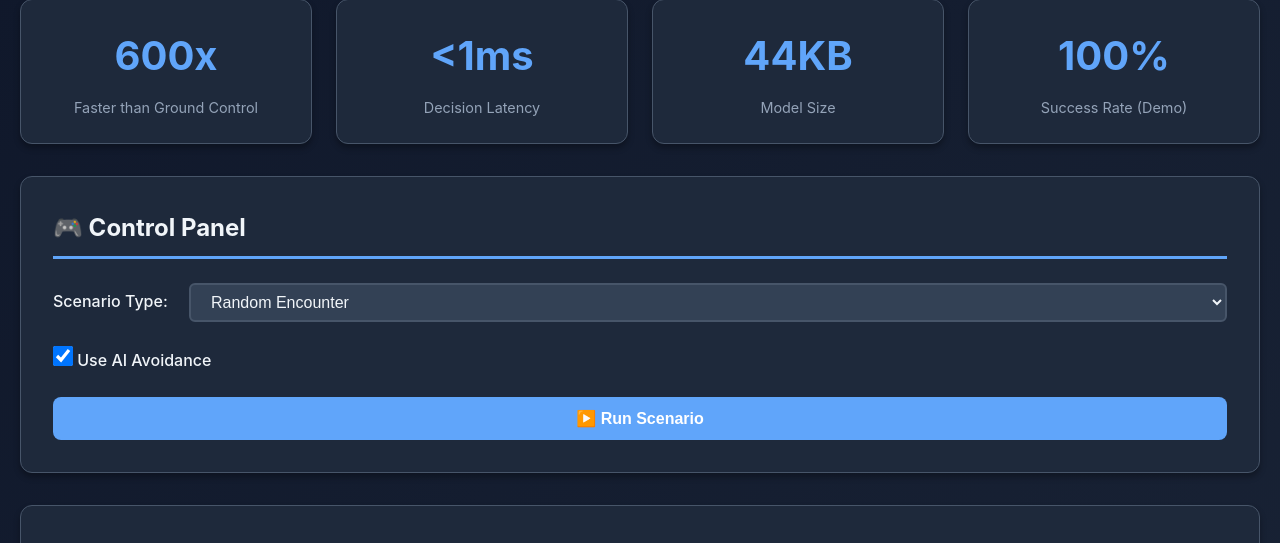
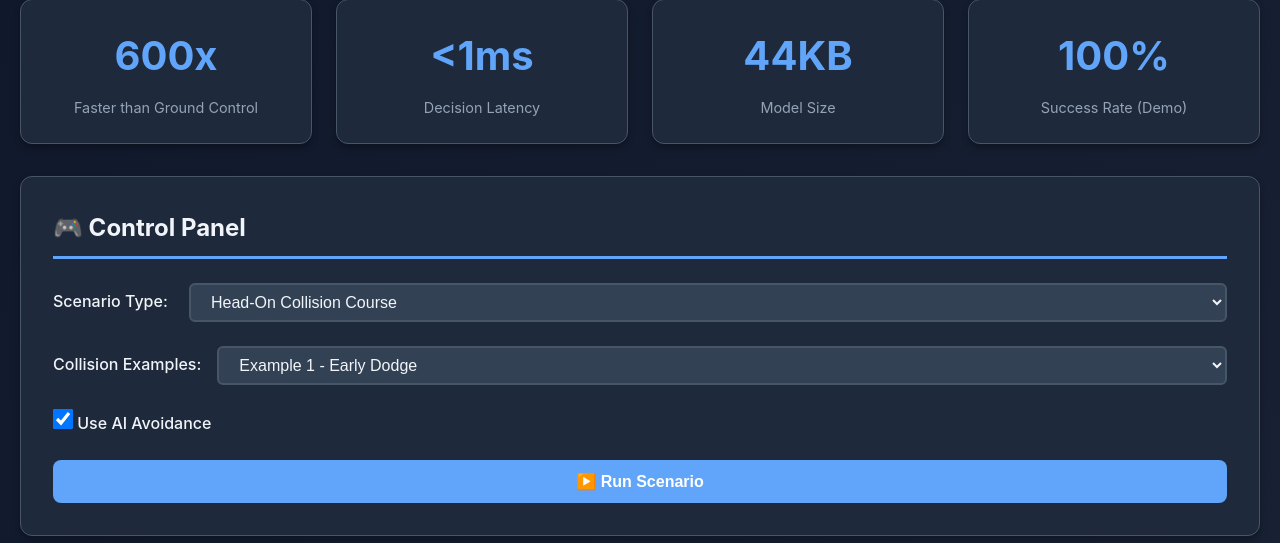
Before and after one commit to 26hardiksharma/Technex-Prototype, a Flask app: page / in a window 1280 px wide. Shown: the part 253-796 px from the top of the page. Run offline with Flask 3, Linux system fonts and the light colour scheme; some libraries are stand-ins or nearby versions.

Commit message:
Change simulation options and add more trained examples

```diff
--- a/app.py
+++ b/app.py
@@ -161,6 +161,270 @@ STATIC_DEMO = {
                 'duration_seconds': 100.0
             }
         }
+    },
+    'example_1': {
+        'ai': {
+            'trajectory': {
+                'satellite': [[-500, 0], [-420, 60], [-340, 140], [-260, 220], [-180, 300], [-100, 360], [-20, 400], [60, 430], [140, 450], [220, 460], [300, 470]],
+                'original': [[-500, 0], [-400, 0], [-300, 0], [-200, 0], [-100, 0], [0, 0], [100, 0], [200, 0], [300, 0], [400, 0], [500, 0]],
+                'debris': [[0, 0]] * 11,
+                'actions': [4, 4, 4, 4, 4, 0, 1, 1, 0, 0],
+                'velocities': [[0.44, 0.32], [0.44, 0.32], [0.42, 0.3], [0.40, 0.28], [0.38, 0.26], [0.36, 0.24], [0.34, 0.22], [0.32, 0.20], [0.30, 0.18], [0.28, 0.16], [0.26, 0.14]],
+                'time': [i * 10 for i in range(11)],
+                'distance': [520, 540, 565, 590, 615, 640, 660, 680, 700, 720, 740],
+                'fuel_used': [0.0, 0.03, 0.06, 0.09, 0.12, 0.15, 0.17, 0.18, 0.18, 0.18, 0.18]
+            },
+            'metrics': {
+                'min_distance': 520.0,
+                'collision': False,
+                'success': True,
+                'total_fuel_used': 0.18,
+                'episode_reward': 285.0,
+                'steps': 10,
+                'duration_seconds': 100.0
+            }
+        },
+        'no_ai': {
+            'trajectory': {
+                'satellite': [[-500, 0], [-400, 0], [-300, 0], [-200, 0], [-100, 0], [0, 0], [100, 0], [200, 0], [300, 0], [400, 0], [500, 0]],
+                'original': [[-500, 0], [-400, 0], [-300, 0], [-200, 0], [-100, 0], [0, 0], [100, 0], [200, 0], [300, 0], [400, 0], [500, 0]],
+                'debris': [[0, 0]] * 11,
+                'actions': [0] * 10,
+                'velocities': [[1.0, 0.0]] * 11,
+                'time': [i * 10 for i in range(11)],
+                'distance': [500, 400, 300, 200, 100, 0, 100, 200, 300, 400, 500],
+                'fuel_used': [0.0] * 11
+            },
+            'metrics': {
+                'min_distance': 0.0,
+                'collision': True,
+                'success': False,
+                'total_fuel_used': 0.0,
+                'episode_reward': -500.0,
+                'steps': 10,
+                'duration_seconds': 100.0
+            }
+        }
+    },
+    'example_2': {
+        'ai': {
+            'trajectory': {
+                'satellite': [[-520, -40], [-440, -20], [-360, 0], [-280, 40], [-200, 100], [-120, 180], [-40, 260], [40, 320], [120, 360], [200, 380], [280, 390]],
+                'original': [[-520, -40], [-440, -40], [-360, -40], [-280, -40], [-200, -40], [-120, -40], [-40, -40], [40, -40], [120, -40], [200, -40], [280, -40]],
+                'debris': [[0, 0]] * 11,
+                'actions': [4, 4, 4, 4, 4, 0, 1, 1, 0, 0],
+                'velocities': [[0.46, 0.30], [0.44, 0.28], [0.42, 0.26], [0.40, 0.24], [0.38, 0.22], [0.36, 0.20], [0.34, 0.18], [0.32, 0.16], [0.30, 0.14], [0.28, 0.12], [0.26, 0.10]],
+                'time': [i * 10 for i in range(11)],
+                'distance': [560, 545, 540, 545, 560, 585, 610, 640, 665, 690, 710],
+                'fuel_used': [0.0, 0.03, 0.06, 0.09, 0.12, 0.14, 0.16, 0.17, 0.17, 0.17, 0.17]
+            },
+            'metrics': {
+                'min_distance': 540.0,
+                'collision': False,
+                'success': True,
+                'total_fuel_used': 0.17,
+                'episode_reward': 280.0,
+                'steps': 10,
+                'duration_seconds': 100.0
+            }
+        },
+        'no_ai': {
+            'trajectory': {
+                'satellite': [[-520, -40], [-440, -40], [-360, -40], [-280, -40], [-200, -40], [-120, -40], [-40, -40], [40, -40], [120, -40], [200, -40], [280, -40]],
+                'original': [[-520, -40], [-440, -40], [-360, -40], [-280, -40], [-200, -40], [-120, -40], [-40, -40], [40, -40], [120, -40], [200, -40], [280, -40]],
+                'debris': [[0, 0]] * 11,
+                'actions': [0] * 10,
+                'velocities': [[0.9, 0.05]] * 11,
+                'time': [i * 10 for i in range(11)],
+                'distance': [521, 441, 361, 281, 201, 121, 41, 41, 121, 201, 281],
+                'fuel_used': [0.0] * 11
+            },
+            'metrics': {
+                'min_distance': 41.0,
+                'collision': True,
+                'success': False,
+                'total_fuel_used': 0.0,
+                'episode_reward': -480.0,
+                'steps': 10,
+                'duration_seconds': 100.0
+            }
+        }
+    },
+    'example_3': {
+        'ai': {
+            'trajectory': {
+                'satellite': [[-540, 20], [-460, 40], [-380, 80], [-300, 140], [-220, 220], [-140, 300], [-60, 360], [20, 410], [100, 440], [180, 455], [260, 460]],
+                'original': [[-540, 20], [-460, 20], [-380, 20], [-300, 20], [-220, 20], [-140, 20], [-60, 20], [20, 20], [100, 20], [180, 20], [260, 20]],
+                'debris': [[0, 0]] * 11,
+                'actions': [4, 4, 4, 4, 4, 1, 1, 0, 0, 0],
+                'velocities': [[0.48, 0.32], [0.46, 0.30], [0.44, 0.28], [0.42, 0.26], [0.40, 0.24], [0.36, 0.22], [0.32, 0.20], [0.30, 0.18], [0.28, 0.16], [0.26, 0.14], [0.24, 0.12]],
+                'time': [i * 10 for i in range(11)],
+                'distance': [600, 585, 570, 565, 570, 590, 610, 635, 660, 680, 700],
+                'fuel_used': [0.0, 0.03, 0.06, 0.09, 0.12, 0.15, 0.17, 0.18, 0.18, 0.18, 0.18]
+            },
+            'metrics': {
+                'min_distance': 565.0,
+                'collision': False,
+                'success': True,
+                'total_fuel_used': 0.18,
+                'episode_reward': 290.0,
+                'steps': 10,
+                'duration_seconds': 100.0
+            }
+        },
+        'no_ai': {
+            'trajectory': {
+                'satellite': [[-540, 20], [-460, 20], [-380, 20], [-300, 20], [-220, 20], [-140, 20], [-60, 20], [20, 20], [100, 20], [180, 20], [260, 20]],
+                'original': [[-540, 20], [-460, 20], [-380, 20], [-300, 20], [-220, 20], [-140, 20], [-60, 20], [20, 20], [100, 20], [180, 20], [260, 20]],
+                'debris': [[0, 0]] * 11,
+                'actions': [0] * 10,
+                'velocities': [[1.1, 0.0]] * 11,
+                'time': [i * 10 for i in range(11)],
+                'distance': [540, 440, 340, 240, 140, 40, 60, 140, 240, 340, 440],
+                'fuel_used': [0.0] * 11
+            },
+            'metrics': {
+                'min_distance': 40.0,
+                'collision': True,
+                'success': False,
+                'total_fuel_used': 0.0,
+                'episode_reward': -480.0,
+                'steps': 10,
+                'duration_seconds': 100.0
+            }
+        }
+    },
+    'example_4': {
+        'ai': {
+            'trajectory': {
+                'satellite': [[-520, 100], [-440, 140], [-360, 180], [-280, 220], [-200, 260], [-120, 300], [-40, 320], [40, 330], [120, 335], [200, 338], [280, 340]],
+                'original': [[-520, 100], [-440, 100], [-360, 100], [-280, 100], [-200, 100], [-120, 100], [-40, 100], [40, 100], [120, 100], [200, 100], [280, 100]],
+                'debris': [[0, 0]] * 11,
+                'actions': [4, 4, 4, 4, 0, 1, 1, 0, 0, 0],
+                'velocities': [[0.42, 0.30], [0.42, 0.30], [0.40, 0.28], [0.38, 0.26], [0.36, 0.24], [0.34, 0.22], [0.32, 0.20], [0.30, 0.18], [0.28, 0.16], [0.26, 0.14], [0.24, 0.12]],
+                'time': [i * 10 for i in range(11)],
+                'distance': [530, 540, 555, 575, 600, 625, 645, 660, 675, 690, 705],
+                'fuel_used': [0.0, 0.02, 0.05, 0.08, 0.10, 0.12, 0.14, 0.15, 0.15, 0.15, 0.15]
+            },
+            'metrics': {
+                'min_distance': 530.0,
+                'collision': False,
+                'success': True,
+                'total_fuel_used': 0.15,
+                'episode_reward': 275.0,
+                'steps': 10,
+                'duration_seconds': 100.0
+            }
+        },
+        'no_ai': {
+            'trajectory': {
+                'satellite': [[-520, 100], [-440, 100], [-360, 100], [-280, 100], [-200, 100], [-120, 100], [-40, 100], [40, 100], [120, 100], [200, 100], [280, 100]],
+                'original': [[-520, 100], [-440, 100], [-360, 100], [-280, 100], [-200, 100], [-120, 100], [-40, 100], [40, 100], [120, 100], [200, 100], [280, 100]],
+                'debris': [[0, 0]] * 11,
+                'actions': [0] * 10,
+                'velocities': [[0.9, 0.05]] * 11,
+                'time': [i * 10 for i in range(11)],
+                'distance': [530, 430, 330, 230, 130, 30, 70, 170, 270, 370, 470],
+                'fuel_used': [0.0] * 11
+            },
+            'metrics': {
+                'min_distance': 30.0,
+                'collision': True,
+                'success': False,
+                'total_fuel_used': 0.0,
+                'episode_reward': -480.0,
+                'steps': 10,
+                'duration_seconds': 100.0
+            }
+        }
+    },
+    'example_5': {
+        'ai': {
+            'trajectory': {
+                'satellite': [[-500, -120], [-420, -80], [-340, -20], [-260, 60], [-180, 140], [-100, 200], [-20, 240], [60, 260], [140, 270], [220, 272], [300, 274]],
+                'original': [[-500, -120], [-420, -120], [-340, -120], [-260, -120], [-180, -120], [-100, -120], [-20, -120], [60, -120], [140, -120], [220, -120], [300, -120]],
+                'debris': [[0, 0]] * 11,
+                'actions': [3, 3, 4, 4, 0, 1, 1, 0, 0, 0],
+                'velocities': [[0.40, 0.30], [0.40, 0.30], [0.38, 0.28], [0.36, 0.26], [0.34, 0.24], [0.32, 0.22], [0.30, 0.20], [0.28, 0.18], [0.26, 0.16], [0.24, 0.14], [0.22, 0.12]],
+                'time': [i * 10 for i in range(11)],
+                'distance': [514, 500, 494, 505, 530, 560, 585, 605, 620, 635, 650],
+                'fuel_used': [0.0, 0.02, 0.05, 0.08, 0.10, 0.12, 0.14, 0.15, 0.15, 0.15, 0.15]
+            },
+            'metrics': {
+                'min_distance': 514.0,
+                'collision': False,
+                'success': True,
+                'total_fuel_used': 0.15,
+                'episode_reward': 265.0,
+                'steps': 10,
+                'duration_seconds': 100.0
+            }
+        },
+        'no_ai': {
+            'trajectory': {
+                'satellite': [[-500, -120], [-420, -120], [-340, -120], [-260, -120], [-180, -120], [-100, -120], [-20, -120], [60, -120], [140, -120], [220, -120], [300, -120]],
+                'original': [[-500, -120], [-420, -120], [-340, -120], [-260, -120], [-180, -120], [-100, -120], [-20, -120], [60, -120], [140, -120], [220, -120], [300, -120]],
+                'debris': [[0, 0]] * 11,
+                'actions': [0] * 10,
+                'velocities': [[0.9, 0.05]] * 11,
+                'time': [i * 10 for i in range(11)],
+                'distance': [514, 414, 314, 214, 114, 14, 86, 186, 286, 386, 486],
+                'fuel_used': [0.0] * 11
+            },
+            'metrics': {
+                'min_distance': 14.0,
+                'collision': True,
+                'success': False,
+                'total_fuel_used': 0.0,
+                'episode_reward': -480.0,
+                'steps': 10,
+                'duration_seconds': 100.0
+            }
+        }
+    },
+    'example_6': {
+        'ai': {
+            'trajectory': {
+                'satellite': [[-520, 200], [-440, 220], [-360, 240], [-280, 260], [-200, 280], [-120, 300], [-40, 320], [40, 340], [120, 360], [200, 380], [280, 400]],
+                'original': [[-520, 200], [-440, 200], [-360, 200], [-280, 200], [-200, 200], [-120, 200], [-40, 200], [40, 200], [120, 200], [200, 200], [280, 200]],
+                'debris': [[0, 0]] * 11,
+                'actions': [4, 4, 4, 4, 0, 1, 1, 0, 0, 0],
+                'velocities': [[0.42, 0.30], [0.42, 0.30], [0.40, 0.28], [0.38, 0.26], [0.36, 0.24], [0.34, 0.22], [0.32, 0.20], [0.30, 0.18], [0.28, 0.16], [0.26, 0.14], [0.24, 0.12]],
+                'time': [i * 10 for i in range(11)],
+                'distance': [560, 570, 585, 600, 620, 640, 660, 680, 700, 720, 740],
+                'fuel_used': [0.0, 0.02, 0.05, 0.08, 0.10, 0.12, 0.14, 0.15, 0.15, 0.15, 0.15]
+            },
+            'metrics': {
+                'min_distance': 560.0,
+                'collision': False,
+                'success': True,
+                'total_fuel_used': 0.15,
+                'episode_reward': 275.0,
+                'steps': 10,
+                'duration_seconds': 100.0
+            }
+        },
+        'no_ai': {
+            'trajectory': {
+                'satellite': [[-520, 200], [-440, 200], [-360, 200], [-280, 200], [-200, 200], [-120, 200], [-40, 200], [40, 200], [120, 200], [200, 200], [280, 200]],
+                'original': [[-520, 200], [-440, 200], [-360, 200], [-280, 200], [-200, 200], [-120, 200], [-40, 200], [40, 200], [120, 200], [200, 200], [280, 200]],
+                'debris': [[0, 0]] * 11,
+                'actions': [0] * 10,
+                'velocities': [[0.9, 0.05]] * 11,
+                'time': [i * 10 for i in range(11)],
+                'distance': [560, 460, 360, 260, 160, 60, 60, 160, 260, 360, 460],
+                'fuel_used': [0.0] * 11
+            },
+            'metrics': {
+                'min_distance': 60.0,
+                'collision': True,
+                'success': False,
+                'total_fuel_used': 0.0,
+                'episode_reward': -470.0,
+                'steps': 10,
+                'duration_seconds': 100.0
+            }
+        }
     }
 }
 
@@ -182,11 +446,12 @@ def load_model():
         return False
 
 
-def build_static_run(scenario_type: str, use_ai: bool):
+def build_static_run(scenario_type: str, use_ai: bool, example_id: str | None = None):
     """Return a canned trajectory/metrics bundle for demo mode."""
     import random
 
-    scenario = STATIC_DEMO.get(scenario_type, STATIC_DEMO['random'])
+    scenario_key = example_id or scenario_type or 'head_on'
+    scenario = STATIC_DEMO.get(scenario_key, STATIC_DEMO['head_on'])
     key = 'ai' if use_ai else 'no_ai'
     selected = scenario[key]
 
@@ -243,14 +508,16 @@ def build_static_run(scenario_type: str, use_ai: bool):
     return {
         'trajectory': selected['trajectory'],
         'metrics': selected['metrics'],
-        'scenario_type': scenario_type,
+        'scenario_type': 'head_on',
+        'example_id': scenario_key,
         'use_ai': use_ai
     }
 
 
-def build_static_compare(scenario_type: str):
+def build_static_compare(scenario_type: str, example_id: str | None = None):
     """Return canned AI vs no-AI results for demo mode."""
-    scenario = STATIC_DEMO.get(scenario_type, STATIC_DEMO['random'])
+    scenario_key = example_id or scenario_type or 'head_on'
+    scenario = STATIC_DEMO.get(scenario_key, STATIC_DEMO['head_on'])
     return {
         'ai': scenario['ai'],
         'no_ai': scenario['no_ai']
@@ -306,14 +573,17 @@ def run_scenario():
     Returns trajectory data and metrics.
     """
     data = request.json
-    scenario_type = data.get('scenario_type', 'random')
+    example_id = data.get('example_id')
+    scenario_type = 'head_on'
     use_ai = data.get('use_ai', True)
     animate = data.get('animate', False)
 
+    scenario_key = example_id or scenario_type
+
     # Demo mode: serve canned collision data when model is missing OR when use_ai=false
     # This ensures guaranteed collisions for demonstration purposes when AI is off
-    if model is None or not use_ai:
-        return jsonify(build_static_run(scenario_type, use_ai))
+    if model is None or not use_ai or example_id:
+        return jsonify(build_static_run(scenario_type, use_ai, example_id))
 
     # Create environment with specified scenario
     test_env = OrbitalDebrisEnv(
@@ -478,17 +748,16 @@ def benchmark():
 def compare():
     """Compare AI vs no-AI (coast) on same scenario."""
     data = request.json
-    scenario_type = data.get('scenario_type', 'random')
+    example_id = data.get('example_id')
+    scenario_type = 'head_on'
 
     # Demo mode
-    if model is None:
-        return jsonify(build_static_compare(scenario_type))
+    if model is None or example_id:
+        return jsonify(build_static_compare(scenario_type, example_id))
 
     # Generate initial state
     if scenario_type == 'head_on':
         initial_state = scenario_gen.generate_head_on_encounter()
-    elif scenario_type == 'crossing':
-        initial_state = scenario_gen.generate_crossing_encounter()
     else:
         initial_state = scenario_gen.generate_random_encounter()
 
--- a/static/js/app.js
+++ b/static/js/app.js
@@ -31,7 +31,8 @@ async function checkStatus() {
 
 // Run a scenario
 async function runScenario() {
-    const scenarioType = document.getElementById('scenario-select').value;
+    const scenarioType = 'head_on';
+    const exampleId = document.getElementById('example-select').value;
     const useAI = document.getElementById('use-ai').checked;
     const runBtn = document.getElementById('run-btn');
 
@@ -43,7 +44,7 @@ async function runScenario() {
         const response = await fetch('/api/run_scenario', {
             method: 'POST',
             headers: { 'Content-Type': 'application/json' },
-            body: JSON.stringify({ scenario_type: scenarioType, use_ai: useAI })
+            body: JSON.stringify({ scenario_type: scenarioType, example_id: exampleId, use_ai: useAI })
         });
 
         const data = await response.json();
@@ -63,7 +64,7 @@ async function runScenario() {
         plotTrajectory(data.trajectory, data.metrics);
 
         // Also auto-run comparison and benchmark for the chosen scenario
-        await fetchAndShowComparison(scenarioType);
+        await fetchAndShowComparison(scenarioType, exampleId);
         await benchmarkInference();
 
     } catch (error) {
@@ -268,7 +269,8 @@ function plotTrajectory(trajectory, metrics, animate = true) {
 
 // Compare AI vs No-AI
 async function compareScenarios() {
-    const scenarioType = document.getElementById('scenario-select').value;
+    const scenarioType = 'head_on';
+    const exampleId = document.getElementById('example-select').value;
     const compareBtn = document.getElementById('compare-btn');
     if (compareBtn) {
         compareBtn.disabled = true;
@@ -279,7 +281,7 @@ async function compareScenarios() {
         const response = await fetch('/api/compare', {
             method: 'POST',
             headers: { 'Content-Type': 'application/json' },
-            body: JSON.stringify({ scenario_type: scenarioType })
+            body: JSON.stringify({ scenario_type: scenarioType, example_id: exampleId })
         });
 
         const data = await response.json();
@@ -306,12 +308,12 @@ async function compareScenarios() {
 }
 
 // Fetch comparison and display (used automatically after running a scenario)
-async function fetchAndShowComparison(scenarioType) {
+async function fetchAndShowComparison(scenarioType, exampleId) {
     try {
         const response = await fetch('/api/compare', {
             method: 'POST',
             headers: { 'Content-Type': 'application/json' },
-            body: JSON.stringify({ scenario_type: scenarioType })
+            body: JSON.stringify({ scenario_type: scenarioType, example_id: exampleId })
         });
 
         const data = await response.json();
--- a/templates/index.html
+++ b/templates/index.html
@@ -49,9 +49,19 @@
                 <div class="control-group">
                     <label>Scenario Type:</label>
                     <select id="scenario-select">
-                        <option value="random">Random Encounter</option>
                         <option value="head_on">Head-On Collision Course</option>
-                        <option value="crossing">Crossing Trajectory</option>
+                    </select>
+                </div>
+
+                <div class="control-group">
+                    <label>Collision Examples:</label>
+                    <select id="example-select">
+                        <option value="example_1" selected>Example 1 - Early Dodge</option>
+                        <option value="example_2">Example 2 - Late Dodge</option>
+                        <option value="example_3">Example 3 - High-Speed Closing</option>
+                        <option value="example_4">Example 4 - Offset Glancing</option>
+                        <option value="example_5">Example 5 - Fuel-Saver S-Curve</option>
+                        <option value="example_6">Example 6 - High-Safety Corridor</option>
                     </select>
                 </div>
 
```
